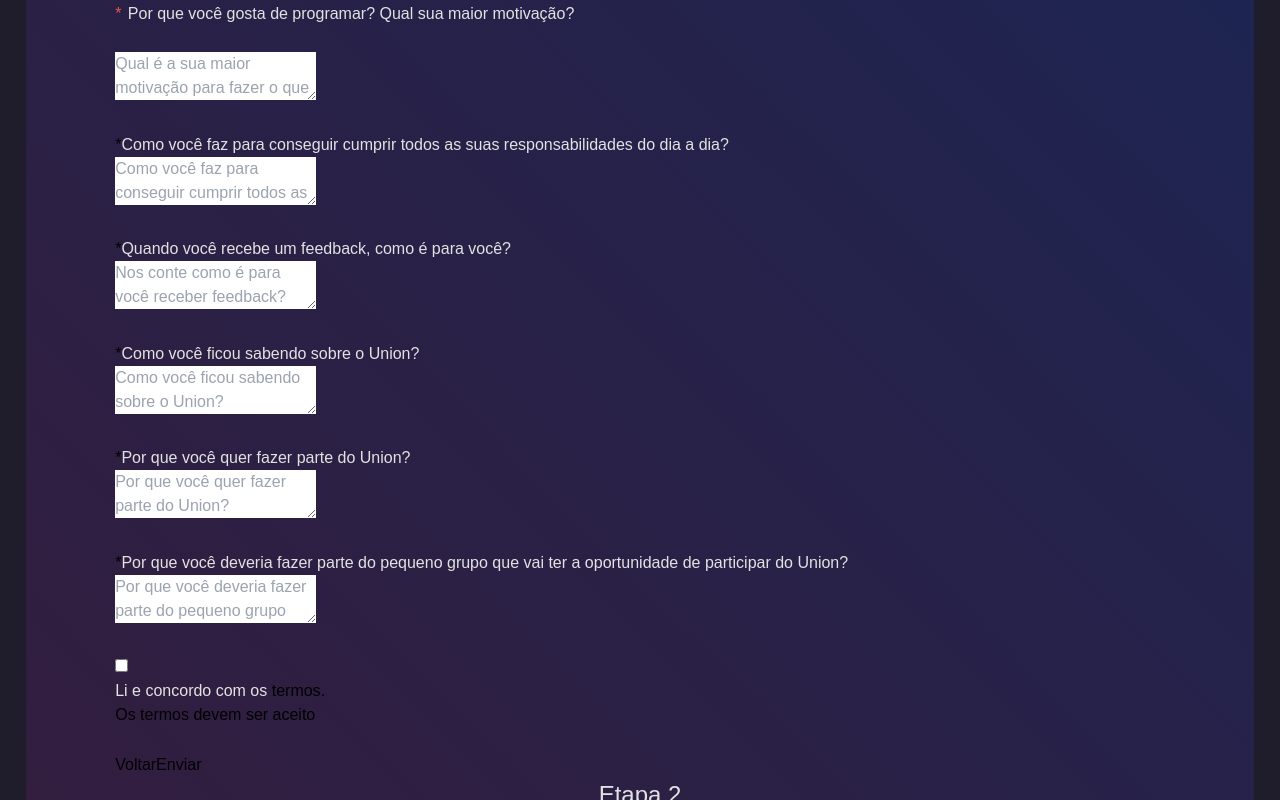
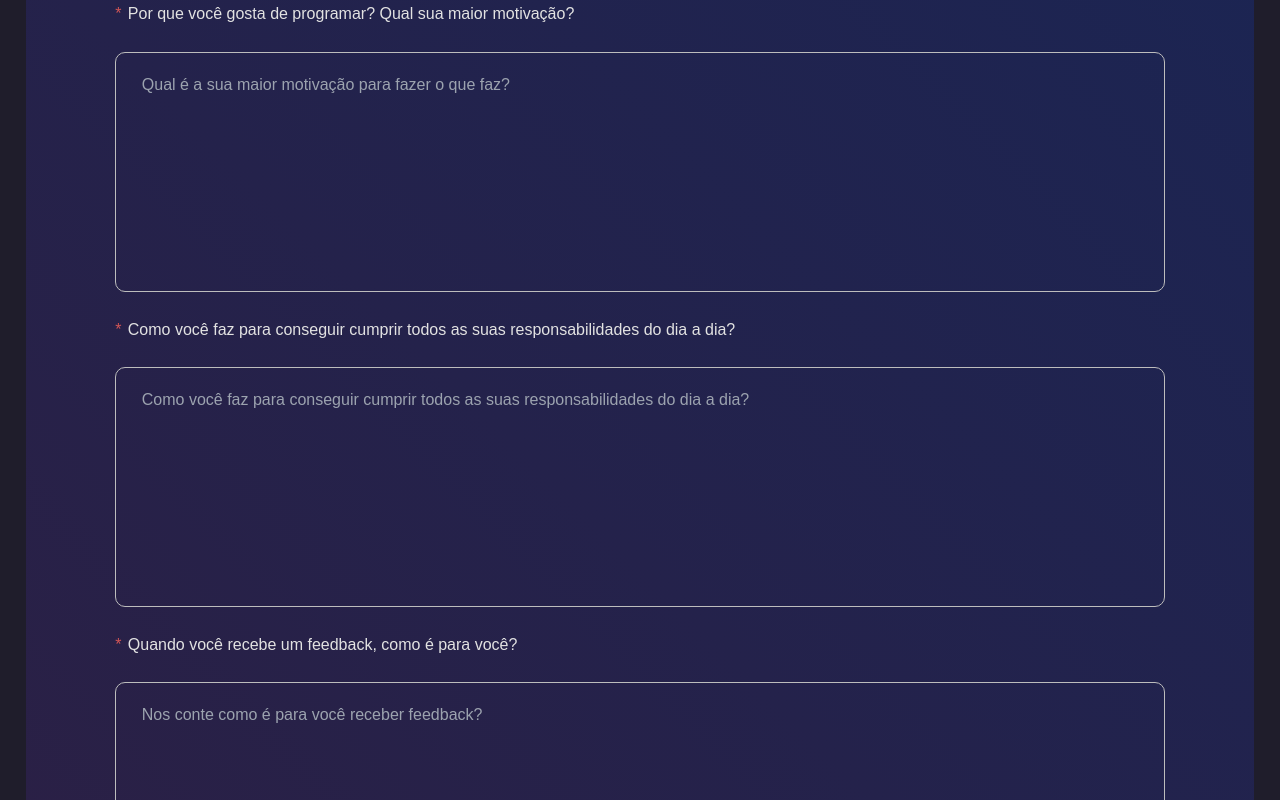
Before and after one commit to MayaraMBastos/desafio-page-union, a Next.js app: page / in a window 1280 px wide. Shown: the part 10040-10840 px from the top of the page. Built offline with nearby package versions, Linux system fonts and the light colour scheme.

Commit message:
style etapa 3

```diff
--- a/src/components/form/Etapa3.js
+++ b/src/components/form/Etapa3.js
@@ -9,7 +9,7 @@
             Por que você gosta de programar? Qual sua maior motivação?
           </label>
         </div>
-        <div class="sc-kAyceB iEKqFA">
+        <div className={`${styles.div_inputs_p}`}>
           <textarea
             id="youMotivation"
             placeholder="Qual é a sua maior motivação para fazer o que faz?"
@@ -17,15 +17,15 @@
           ></textarea>
         </div>
       </div>
-      <div class="sc-ibQAlb gDMmdu">
-        <div class="sc-jGKxIK hPtMng">
+      <div className={`${styles.div_inputs}`}>
+        <div className={`${styles.div_inputs_w}`}>
           <span>*</span>
           <label for="timeManagement">
             Como você faz para conseguir cumprir todos as suas responsabilidades
             do dia a dia?
           </label>
         </div>
-        <div class="sc-kAyceB iEKqFA">
+        <div className={`${styles.div_inputs_p}`}>
           <textarea
             id="timeManagement"
             placeholder="Como você faz para conseguir cumprir todos as suas responsabilidades do dia a dia?"
@@ -33,14 +33,14 @@
           ></textarea>
         </div>
       </div>
-      <div class="sc-ibQAlb gDMmdu">
-        <div class="sc-jGKxIK hPtMng">
+      <div className={`${styles.div_inputs}`}>
+        <div className={`${styles.div_inputs_w}`}>
           <span>*</span>
           <label for="aboutFeedback">
             Quando você recebe um feedback, como é para você?
           </label>
         </div>
-        <div class="sc-kAyceB iEKqFA">
+        <div className={`${styles.div_inputs_p}`}>
           <textarea
             id="aboutFeedback"
             placeholder="Nos conte como é para você receber feedback?"
@@ -48,14 +48,14 @@
           ></textarea>
         </div>
       </div>
-      <div class="sc-ibQAlb gDMmdu">
-        <div class="sc-jGKxIK hPtMng">
+      <div className={`${styles.div_inputs}`}>
+        <div className={`${styles.div_inputs_w}`}>
           <span>*</span>
           <label for="howDidYouKnow">
             Como você ficou sabendo sobre o Union?
           </label>
         </div>
-        <div class="sc-kAyceB iEKqFA">
+        <div className={`${styles.div_inputs_p}`}>
           <textarea
             id="howDidYouKnow"
             placeholder="Como você ficou sabendo sobre o Union?"
@@ -63,14 +63,14 @@
           ></textarea>
         </div>
       </div>
-      <div class="sc-ibQAlb gDMmdu">
-        <div class="sc-jGKxIK hPtMng">
+      <div className={`${styles.div_inputs}`}>
+        <div className={`${styles.div_inputs_w}`}>
           <span>*</span>
           <label for="becauseParticipate">
             Por que você quer fazer parte do Union?
           </label>
         </div>
-        <div class="sc-kAyceB iEKqFA">
+        <div className={`${styles.div_inputs_p}`}>
           <textarea
             id="becauseParticipate"
             placeholder="Por que você quer fazer parte do Union?"
@@ -78,15 +78,15 @@
           ></textarea>
         </div>
       </div>
-      <div class="sc-ibQAlb gDMmdu">
-        <div class="sc-jGKxIK hPtMng">
+      <div className={`${styles.div_inputs}`}>
+        <div className={`${styles.div_inputs_w}`}>
           <span>*</span>
           <label for="reasonForSelected">
             Por que você deveria fazer parte do pequeno grupo que vai ter a
             oportunidade de participar do Union?
           </label>
         </div>
-        <div class="sc-kAyceB iEKqFA">
+        <div className={`${styles.div_inputs_p}`}>
           <textarea
             id="reasonForSelected"
             placeholder="Por que você deveria fazer parte do pequeno grupo que vai ter a oportunidade de participar do Union?"
@@ -94,18 +94,19 @@
           ></textarea>
         </div>
       </div>
-      <div class="sc-ibQAlb gDMmdu">
-        <div class="sc-fTFjTM gSCShg">
-          <div class="sc-imWYAI cdEtpQ">
-            <input type="checkbox" id="terms" name="isTermsAccepted" />
+      <div className={`${styles.div_inputs}`}>
+        <div className={`${styles.div_checkbox}`}>
+          <div>
+            <input
+              type="checkbox"
+              id="terms"
+              name="isTermsAccepted"
+              className={`${styles.div_checkbox_caixa}`}
+            />
           </div>
-          <label for="terms">Li e concordo com os </label>
-          <button type="button">
-            <a>termos</a>
-          </button>
-          .
+          <label for="terms">Li e concordo com os termos </label>
         </div>
-        <div class="sc-ktJbId cXsHmh">
+        <div className={`${styles.div_inputs_w}`}>
           <span>Os termos devem ser aceito</span>
         </div>
       </div>
--- a/src/components/form/Formulario.module.css
+++ b/src/components/form/Formulario.module.css
@@ -67,7 +67,7 @@
 
 .div_inputs_w span {
   align-self: baseline;
-  color: rgb(235, 87, 87);
+  color: rgb(211, 86, 86);
 }
 
 .div_inputs_p {
@@ -122,3 +122,49 @@
   display: flex;
   gap: 1rem;
 }
+
+.div_termos {
+  display: flex;
+  -webkit-box-align: center;
+  align-items: center;
+  color: rgb(226, 226, 226);
+  font-weight: 700;
+}
+
+.div_checkbox {
+  display: flex;
+  -webkit-box-align: center;
+  align-items: center;
+  color: rgb(226, 226, 226);
+  font-weight: 700;
+  gap: 0.6rem;
+}
+
+.div_checkbox_caixa {
+  width: 4rem;
+  height: 4rem;
+  position: relative;
+  display: flex;
+  -webkit-box-align: center;
+  align-items: center;
+  -webkit-box-pack: center;
+  justify-content: center;
+  appearance: none;
+  width: 3rem;
+  height: 3rem;
+  border-right: 3.5px solid rgb(0, 72, 254);
+  border-left: 3.5px solid rgb(133, 29, 134);
+  background-image: linear-gradient(
+      to right,
+      rgb(133, 29, 134),
+      rgb(0, 72, 254)
+    ),
+    linear-gradient(to right, rgb(133, 29, 134), rgb(0, 72, 254));
+  background-size: 100% 3.5px;
+  background-position: 0px 100%, 0px 0px;
+  background-repeat: no-repeat;
+  background-clip: padding-box;
+  border-radius: 5.33px;
+  cursor: pointer;
+  outline: none;
+}
```
